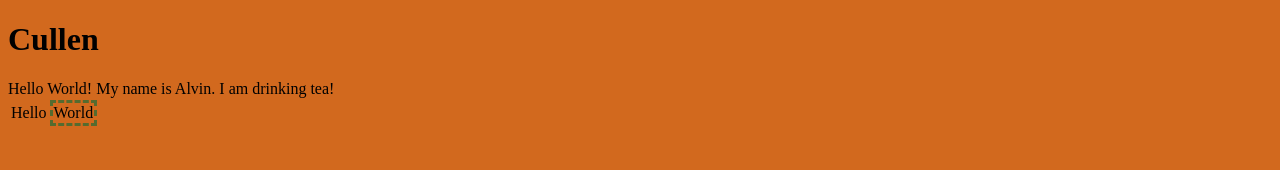
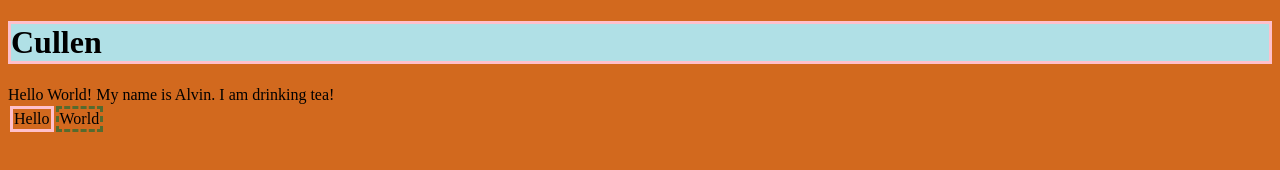
Before and after one commit to AlvinWong13/cullen-html-css, a plain HTML site: page index.html in a window 1280 px wide. Drawn offline with Linux system fonts and the light colour scheme.

Commit message:
add class

```diff
--- a/index.html
+++ b/index.html
@@ -7,7 +7,7 @@
     <title>Cullen HTML CSS</title>
   </head>
   <body>
-    <h1>Cullen</h1>
+    <h1 class="special">Cullen</h1>
     <div>
       Hello World!
       <!--
@@ -19,7 +19,9 @@
 
     <table>
       <tr>
-        <td>Hello</td>
+        <!--class for multiple-->
+        <td class="special">Hello</td>
+        <!--id's for single element-->
         <td id="world">World</td>
       </tr>
       <!-- NOT VALID: <p>Paragraph</p>-->
--- a/style.css
+++ b/style.css
@@ -5,3 +5,11 @@ body {
 #world {
   border: 3px dashed darkolivegreen;
 }
+
+.special {
+  border: 3px solid pink;
+}
+
+h1.special {
+  background-color: powderblue;
+}
```
